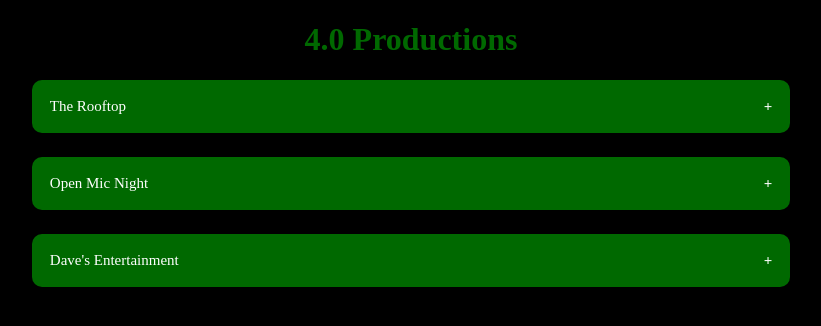
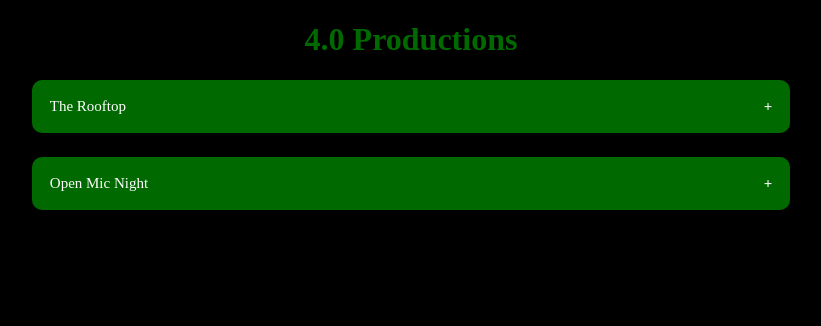
Before and after one commit to 4point0productions/4point0productions.github.io, a Jekyll site: the page built from index.md, in a window 1280 px wide. Shown: the top 326 px of the page, without its empty margins (229-1050 px from the left). Built offline with Jekyll 4.4.1, drawn with Linux system fonts in a browser that asks for light colours; some web fonts are replaced; our own code applies the rules of GitHub Pages for plain Markdown files.

Commit message:
commented out dave's entertainment

```diff
--- a/index.md
+++ b/index.md
@@ -15,12 +15,12 @@
 		</a>
 		<p><a href="https://discord.gg/VPb3yss" target="_blank" id="open_mic_night_discord" data-parent="open_mic_night">Open Mic Night Discord</a></p>
 	</div>
-	<button class="collapsible" id="daves_entertainment" data-parent="daves_entertainment" data-child="daves_entertainment-child">Dave's Entertainment</button>
+	<!--<button class="collapsible" id="daves_entertainment" data-parent="daves_entertainment" data-child="daves_entertainment-child">Dave's Entertainment</button>
 	<div id="daves_entertainment-child" class="innertext center" data-parent="daves_entertainment">
 		<br />
 		<a href="https://account.altvr.com/channels/DavesEntertainment" target="_blank" id="daves_entertainment_channel" data-parent="daves_entertainment">
 			<img src="/assets/img/davesentertainment_banner.jpg" alt="Dave's Entertainment Banner" height="auto" width="100%"/>
 		</a>
-		<!--<p><a href="https://discord.gg/pVhJUrx" target="_blank" id="daves_entertainment_discord" data-parent="daves_entertainment">Dave's Entertainment Discord</a></p>-->
-	</div>
+		<p><a href="https://discord.gg/pVhJUrx" target="_blank" id="daves_entertainment_discord" data-parent="daves_entertainment">Dave's Entertainment Discord</a></p>
+	</div>-->
 </div>
```
